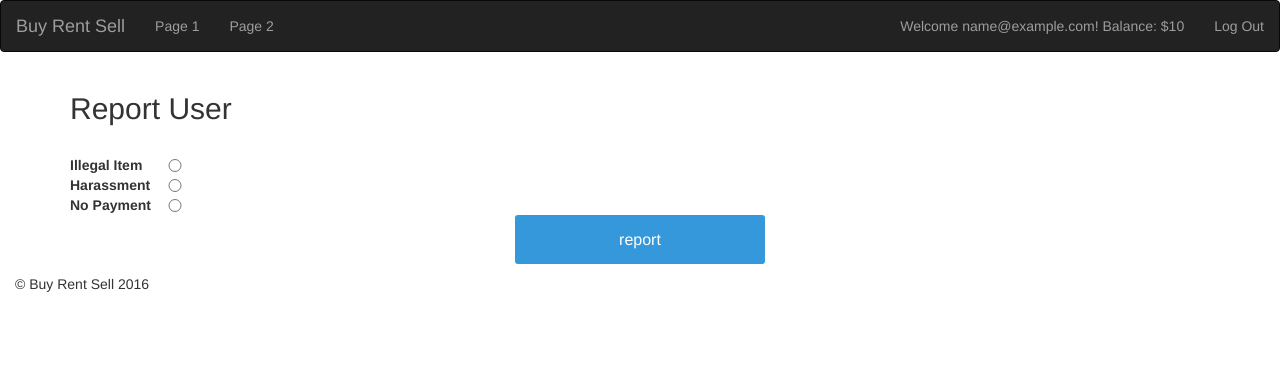
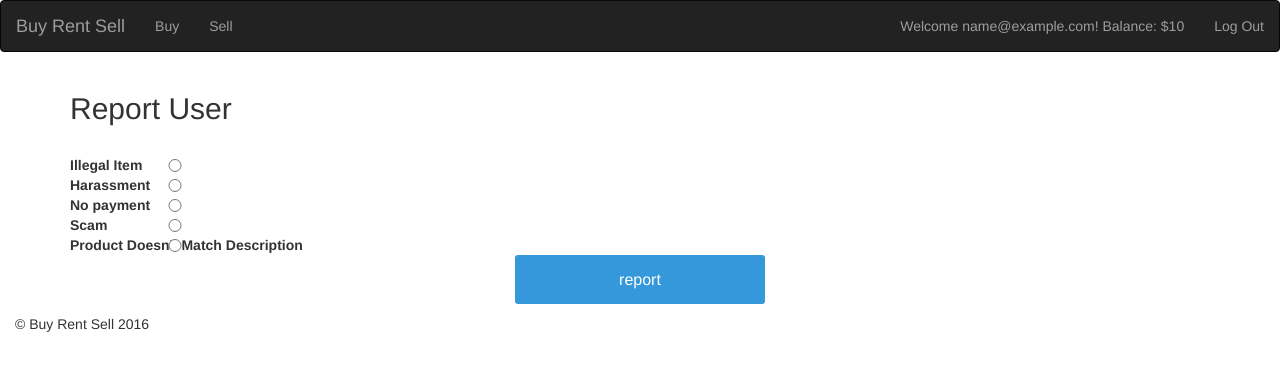
Before and after one commit to mhendri/buyrentsell, a Flask app: page /item/1/reportUser in a window 1280 px wide. Shown: the top 371 px of the page. Run offline with Flask 2, Linux system fonts and the light colour scheme; a user stored in the database is signed in; tables that the repository leaves empty hold one stand-in row (values such as "Sample post"); some libraries are stand-ins or nearby versions.

Commit message:
edits to navbar and flagging reasons

```diff
--- a/templates/base.html
+++ b/templates/base.html
@@ -20,10 +20,10 @@
       </div>
       <ul class="nav navbar-nav">
         <li>
-          <a href="#">Page 1</a>
+          <a href="/showPosts">Buy</a>
         </li>
         <li>
-          <a href="#">Page 2</a>
+          <a href="/post">Sell</a>
         </li>
       </ul>
       <ul class="nav navbar-nav navbar-right">
--- a/templates/report_user.html
+++ b/templates/report_user.html
@@ -4,9 +4,11 @@
 <h2> Report User </h2>
 <form action="" method="POST" id="reportUser">
 <div style="padding-top:20px" class = "radio">
-  <input type="radio" name="reason" value="illegal" style="vertical-align: middle"> <b>Illegal Item</b> <br>
+  <input type="radio" name="reason" value="illegalitem" style="vertical-align: middle"> <b>Illegal Item</b> <br>
   <input type="radio" name="reason" value="harassment" style="vertical-align: middle"> <b>Harassment</b> <br>
-  <input type="radio" name="reason" value="nopay" style="vertical-align: middle"> <b>No Payment</b> <br>
+  <input type="radio" name="reason" value="nopayment" style="vertical-align: middle"> <b>No payment</b> <br>
+  <input type="radio" name="reason" value="scam" style="vertical-align: middle"> <b>Scam</b> <br>
+  <input type="radio" name="reason" value="matchdescription" style="vertical-align: middle"> <b>Product Doesn't Match Description</b> <br>
 <input type="submit" value="report" class="btn">
 </div>
 </form>
```
